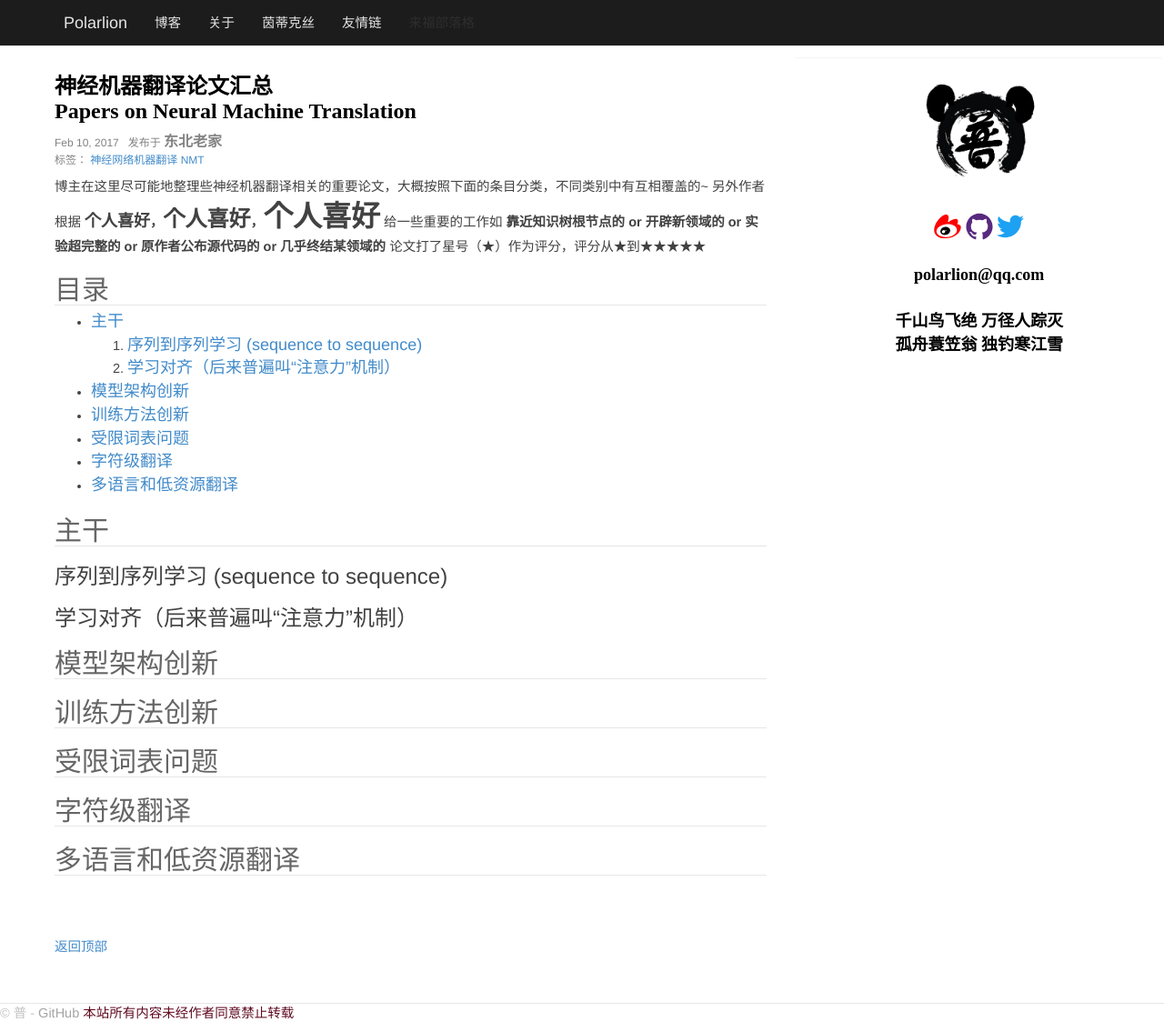
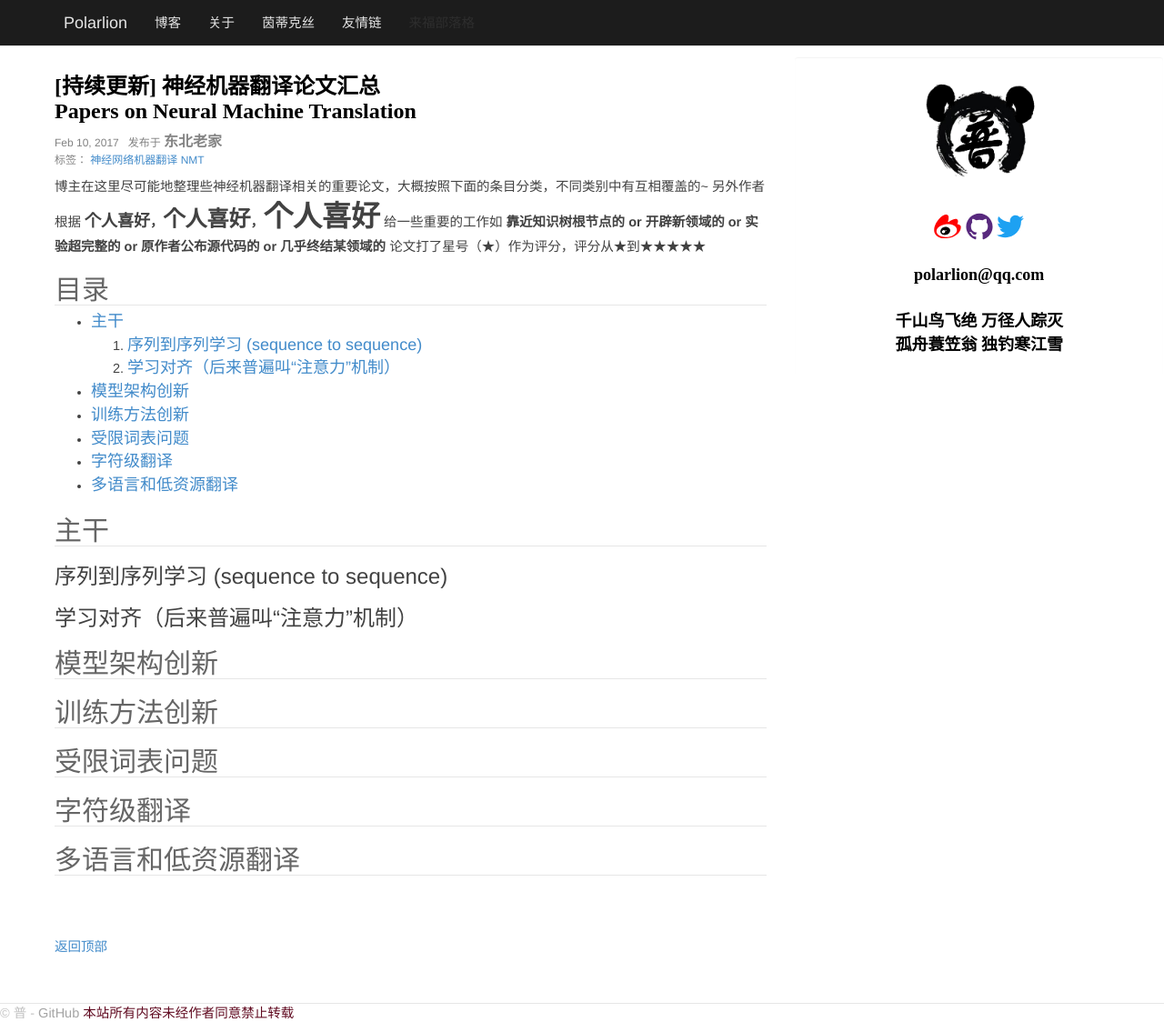
Before and after one commit to PolarLion/polarlion.github.io, a Jekyll site: the page built from _posts/2017-02-10-nmt-papers.markdown, in a window 1280 px wide and 1124 px high. Shown: the whole window at 91% size. Built offline with Jekyll 4.4.1, drawn with Linux system fonts in a browser that asks for light colours; comment, search, counter and statistics services are not loaded.

Commit message:
20170210 nmt papers

```diff
--- a/_posts/2017-02-10-nmt-papers.markdown
+++ b/_posts/2017-02-10-nmt-papers.markdown
@@ -2,11 +2,11 @@
 layout: post
 top: "true"
 type: "tech"
-title:  "神经机器翻译论文汇总<br>Papers on Neural Machine Translation"
+title:  "[持续更新] 神经机器翻译论文汇总<br>Papers on Neural Machine Translation"
 location: 东北老家
 tag: "神经网络机器翻译 NMT"
 categories: "NMT"
-date: 2017-02-10 15:30:00 +0800
+date: 2017-02-10 16:30:00 +0800
 ---
 
 博主在这里尽可能地整理些神经机器翻译相关的重要论文，大概按照下面的条目分类，不同类别中有互相覆盖的~
```
